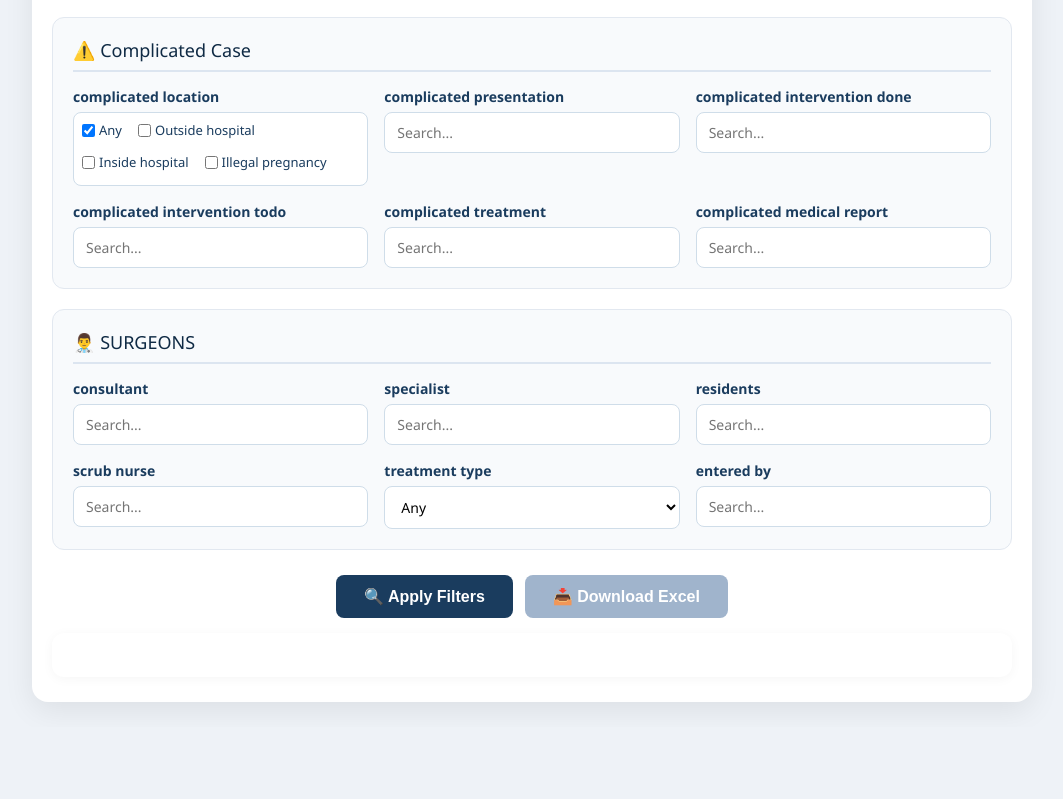
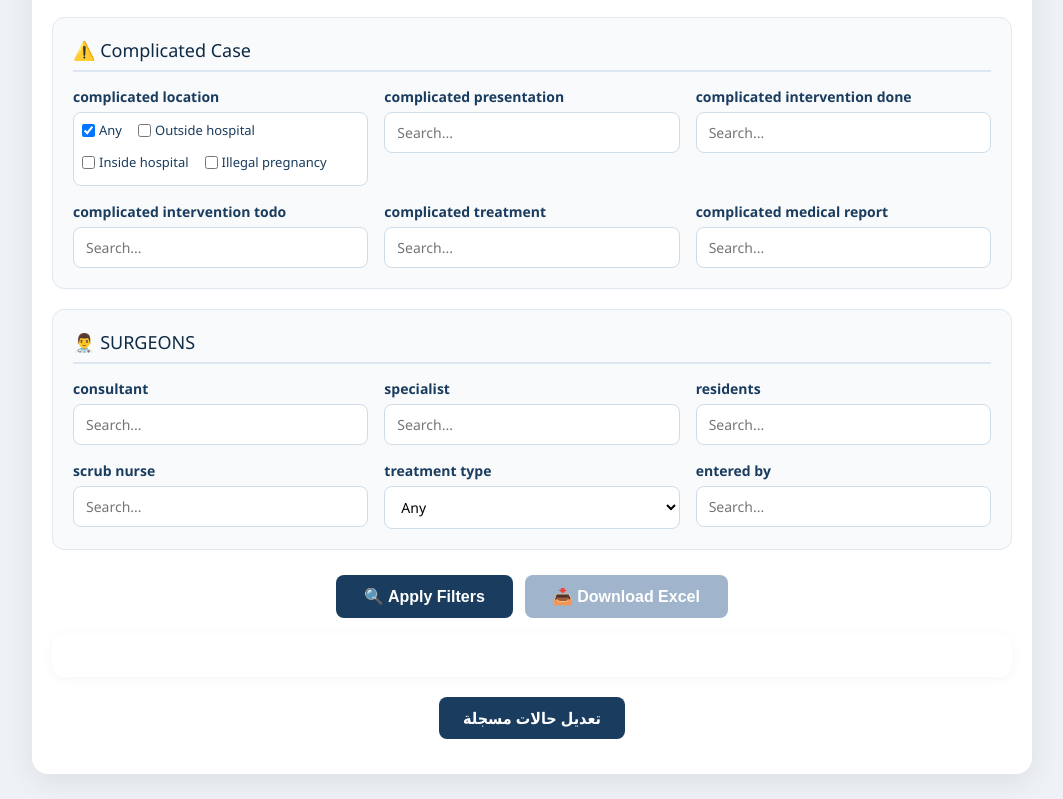
Before and after one commit to ham9y/Form-Filter, a plain HTML site: page index.html in a window 1280 px wide. Shown: the part 4687-5486 px from the top of the page, without its empty margins (108-1171 px from the left). Before the commit the page ends 5414 px from the top, so only its background shows below. Drawn offline with Linux system fonts and the light colour scheme; no server answers.

Commit message:
Update index.html

```diff
--- a/index.html
+++ b/index.html
@@ -43,6 +43,14 @@
         .autocomplete-dropdown .item { padding: 10px 14px; cursor: pointer; border-bottom: 1px solid #f0f0f0; }
         .autocomplete-dropdown .item:hover, .autocomplete-dropdown .item.active { background: #f0f6ff; }
 
+        .sheet-link-bottom {
+            text-align: center; margin-top: 20px; margin-bottom: 10px;
+        }
+        .sheet-link-bottom a {
+            background: #1a3c5e; color: white; padding: 10px 24px; border-radius: 8px;
+            text-decoration: none; font-weight: 600; display: inline-block;
+        }
+
         @media (max-width: 600px) { .form-container { padding: 16px 12px; } h1 { font-size: 20px; } .section { padding: 14px; } .filter-grid { grid-template-columns: 1fr; } .actions { flex-direction: column; align-items: center; } button { width: 100%; } }
     </style>
 </head>
@@ -53,7 +61,7 @@
 
     <div id="loadingBar" class="loading-bar">⏳ Loading data from Google Sheet…</div>
 
-    <!-- Filter sections – identical to form section layout -->
+    <!-- Filter sections – identical to form layout -->
     <div class="section"><div class="section-title">🧾 Patient Information</div><div class="filter-grid" id="section-patient"></div></div>
     <div class="section"><div class="section-title">🏥 Medical and surgical history</div><div class="filter-grid" id="section-history"></div></div>
     <div class="section"><div class="section-title">👶 Parity</div><div class="filter-grid" id="section-parity"></div></div>
@@ -82,13 +90,19 @@
         <div id="rowCount" class="row-count"></div>
         <div class="table-wrapper" id="tableContainer"></div>
     </div>
+
+    <!-- تعديل حالات مسجلة at the bottom -->
+    <div class="sheet-link-bottom">
+        <a href="https://docs.google.com/spreadsheets/d/1hBVpoJzhE43DrKzM849VNxnod2-Yeryh9TlHctsgXPg/edit?usp=sharing"
+           target="_blank">
+           تعديل حالات مسجلة
+        </a>
+    </div>
 </div>
 
 <script>
     (function() {
-        // ==============================================
         // Fixed column order (identical to form & script)
-        // ==============================================
         const FIELD_INDEX_MAP = {
             "timestamp": 0,
             "patient_name": 1, "age": 2, "address": 3, "admission_date": 4, "ticket_id": 5, "shift_day": 6,
@@ -111,7 +125,6 @@
             "consultant": 83, "specialist": 84, "residents": 85, "scrub_nurse": 86, "treatment_type": 87, "entered_by": 88
         };
 
-        // Column labels for the table header (can be renamed freely)
         const COLUMN_LABELS = [
             "Timestamp","Patient Name","Age","Address","Admission Date","Ticket ID","Shift Day",
             "Co‑morbidities","Past Medical History","Previous Surgery","Surgery Type",
@@ -133,7 +146,6 @@
             "Consultant","Specialist","Residents","Scrub Nurse","Treatment Type","Entered By"
         ];
 
-        // Fields that appear as filters (sections)
         const SECTION_MAP = {
             "Patient Information": ["patient_name","age","address","admission_date","ticket_id","shift_day"],
             "Medical and surgical history": ["comorbidities","past_medical","prev_surgery","surgery_type"],
@@ -155,7 +167,6 @@
             "SURGEONS": ["consultant","specialist","residents","scrub_nurse","treatment_type","entered_by"]
         };
 
-        // Options for dropdowns and checkboxes (same as form)
         const OPTIONS = {
             shift_day: ["Any","الجمعة","السبت","الاحد","الاثنين","الثلاثاء","الاربعاء","الخميس"],
             parity_type: ["Any","Nullipara","Multipara"],
@@ -203,7 +214,7 @@
             complicated_location: ["Outside hospital","Inside hospital","Illegal pregnancy"]
         };
 
-        let allRows = [];       // array of arrays (raw CSV rows, excluding header)
+        let allRows = [];
         let filteredData = [];
         let doctorNames = [];
 
@@ -238,7 +249,6 @@
                 const csvText = await response.text();
                 const parsed = parseCSV(csvText);
                 if (parsed.length < 2) { alert("No data found."); return; }
-                // Skip header row, keep raw arrays
                 allRows = parsed.slice(1);
                 document.getElementById("loadingBar").style.display = "none";
                 applyFilters();
@@ -309,7 +319,6 @@
             document.addEventListener('click', (e) => { if (!wrapper.contains(e.target)) { dropdown.style.display = 'none'; activeIndex = -1; } });
         }
 
-        // Build filter controls (positional IDs based on field names)
         function buildFilters() {
             const containerMap = {
                 "Patient Information": "section-patient",
@@ -375,7 +384,6 @@
                             lbl.appendChild(cb); lbl.appendChild(document.createTextNode(" " + opt));
                             cbDiv.appendChild(lbl);
                         });
-                        // None exclusivity
                         if (["comorbidities","preg_conditions","fetal_complications","maternal_complications"].includes(fieldName)) {
                             cbDiv.addEventListener("change", (e) => {
                                 const clicked = e.target;
@@ -413,7 +421,6 @@
             document.querySelectorAll('.ac-input').forEach(input => initAutocomplete(input));
         }
 
-        // Filter using positional indexing
         function applyFilters() {
             filteredData = allRows.filter(row => matchesFilters(row));
             renderTable(filteredData);
@@ -426,7 +433,6 @@
                 if (idx === undefined) continue;
                 let cellVal = (row[idx] || '').trim();
 
-                // Number ranges
                 if (["age","cs_number","exact_gestational_age","living_children","living_males"].includes(field)) {
                     const val = parseFloat(cellVal);
                     if (isNaN(val)) continue;
@@ -436,7 +442,6 @@
                     if (to   && val > parseFloat(to))   return false;
                     continue;
                 }
-                // Date ranges
                 if (["admission_date","delivery_date","gyn_op_date"].includes(field)) {
                     if (!cellVal) continue;
                     const date = new Date(cellVal);
@@ -447,7 +452,6 @@
                     if (to   && new Date(to) < date) return false;
                     continue;
                 }
-                // Dropdowns
                 if (OPTIONS.hasOwnProperty(field) && !["comorbidities","lab_tests","imaging","transfused","preg_conditions","cs_indications","fetal_complications","maternal_complications","ectopic_intervention","complicated_location"].includes(field)) {
                     const select = document.getElementById(field);
                     if (select && select.value !== "Any") {
@@ -455,7 +459,6 @@
                     }
                     continue;
                 }
-                // Checkbox groups
                 if (OPTIONS.hasOwnProperty(field)) {
                     const anyCb = document.getElementById(field + "_any");
                     if (anyCb && anyCb.checked) continue;
@@ -466,7 +469,6 @@
                     if (!selected.some(sel => cellItems.includes(sel))) return false;
                     continue;
                 }
-                // Text fields (contains)
                 const input = document.getElementById(field);
                 if (input && input.value.trim() !== "") {
                     const search = input.value.trim().toLowerCase();
@@ -495,7 +497,6 @@
             const tbody = document.createElement("tbody");
             data.forEach(row => {
                 const tr = document.createElement("tr");
-                // row is an array; use all columns up to the max index
                 for (let i = 0; i < COLUMN_LABELS.length; i++) {
                     const td = document.createElement("td");
                     td.textContent = (row[i] || "").trim();
@@ -510,7 +511,6 @@
         document.getElementById("searchBtn").addEventListener("click", applyFilters);
         document.getElementById("exportBtn").addEventListener("click", () => {
             if (filteredData.length === 0) return;
-            // Build objects from filtered rows for Excel export
             const exportData = filteredData.map(row => {
                 const obj = {};
                 Object.keys(FIELD_INDEX_MAP).forEach(field => {
@@ -524,7 +524,6 @@
             XLSX.writeFile(wb, "filtered_patient_data.xlsx");
         });
 
-        // Initialise
         loadDoctorsList().then(() => {
             buildFilters();
             loadData();
```
